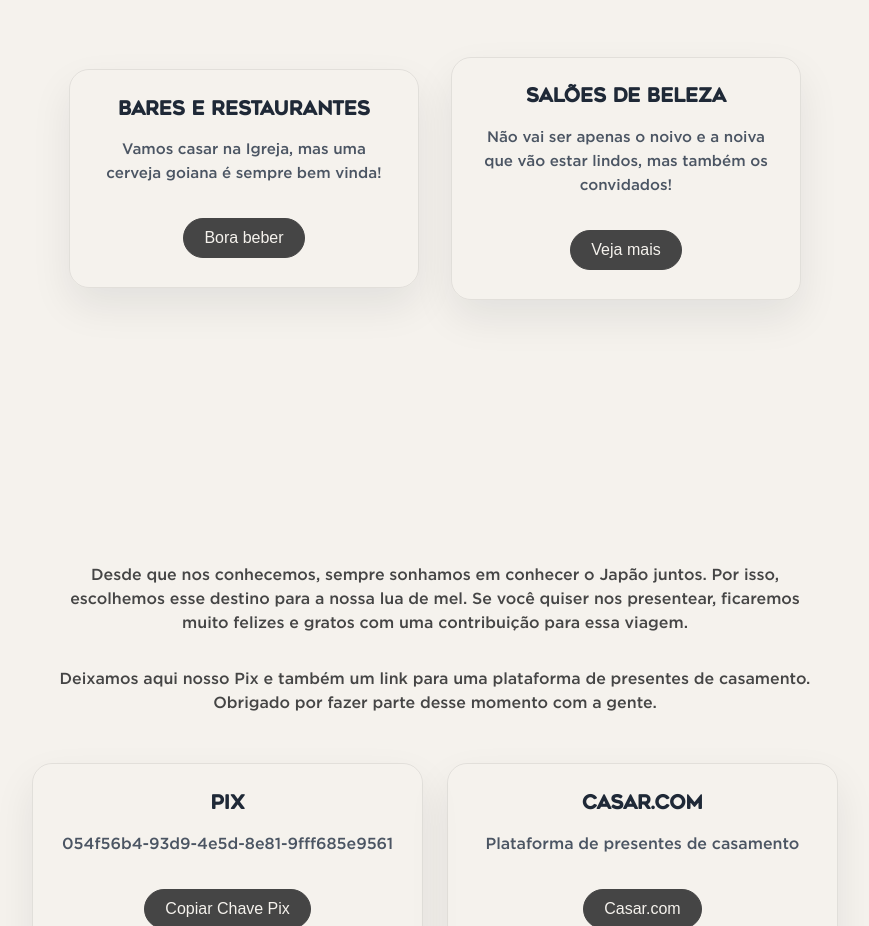
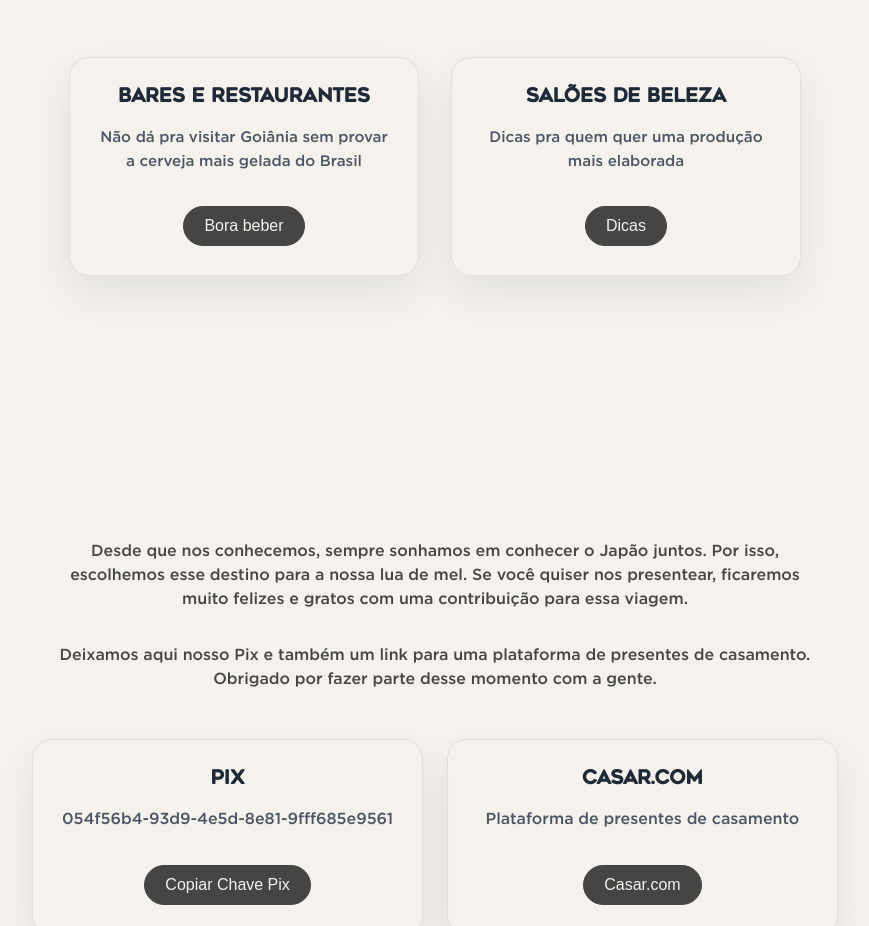
Before and after one commit to SeuZeRicardo/ricardo-giovanna, a React (Vite) app: page / in a window 1280 px wide. Shown: the part 3560-4486 px from the top of the page, without its empty margins (205-1074 px from the left). Built offline with nearby package versions, Linux system fonts and the light colour scheme.

Commit message:
refactor(ModalTips): update modal text

```diff
--- a/src/components/ModalTips/modal-tips.jsx
+++ b/src/components/ModalTips/modal-tips.jsx
@@ -12,7 +12,7 @@ const ModalTips = () => {
     <div className="modal-example-container">
       <div className="tips-card modal-trigger-card" ref={firstCardRef}>
         <h3>Bares e Restaurantes</h3>
-        <p>Vamos casar na Igreja, mas uma cerveja goiana é sempre bem vinda!</p>
+        <p>Não dá pra visitar Goiânia sem provar a cerveja mais gelada do Brasil</p>
         <div className="tips-action">
           <button onClick={() => setIsFirstModalOpen(true)}>Bora beber</button>
         </div>
@@ -21,11 +21,10 @@ const ModalTips = () => {
       <div className="tips-card modal-trigger-card" ref={secondCardRef}>
         <h3>Salões de Beleza</h3>
         <p>
-          Não vai ser apenas o noivo e a noiva que vão estar lindos, mas também
-          os convidados!
+          Dicas pra quem quer uma produção mais elaborada
         </p>
         <div className="tips-action">
-          <button onClick={() => setIsSecondModalOpen(true)}>Veja mais</button>
+          <button onClick={() => setIsSecondModalOpen(true)}>Dicas</button>
         </div>
       </div>
 
@@ -61,7 +60,6 @@ const ModalTips = () => {
           <li>Alpha Hair Alphaville</li>
           <li>e.ttros</li>
           <li>@marcelaelois</li>
-          <li>@camilaraujomakeup</li>
           <li>@azulservulo [Apenas cortes de cabelo]</li>
         </ul>
       </Modal>
```
